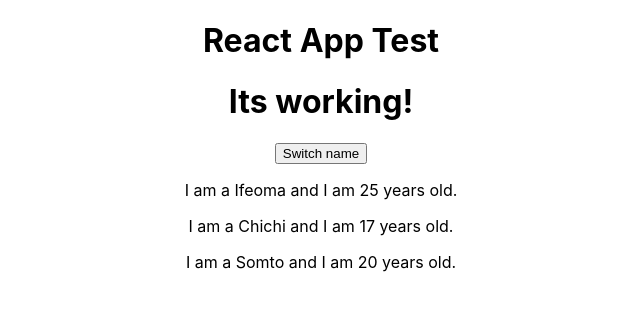
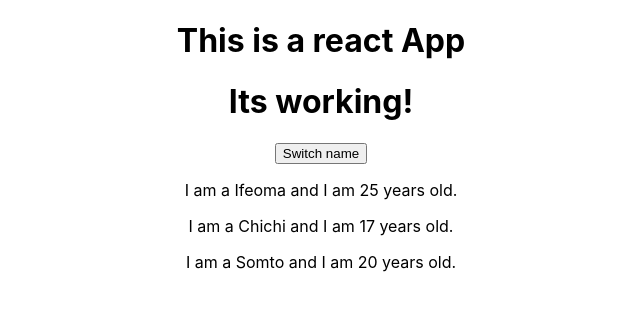
Before and after one commit to IfyN/order-a-burger, a React (Create React App) app: page / in a window 1280 px wide. Shown: the top 310 px of the page, without its empty margins (319-959 px from the left). Built offline with nearby package versions, Linux system fonts and the light colour scheme.

Commit message:
chnaged texts in jsx

```diff
--- a/src/App.js
+++ b/src/App.js
@@ -12,6 +12,8 @@
   otherState: 'some value'
  });
 
+ console.log(personsState);
+
  const switchNameHandler = () => {
   //console.log('Was clicked');
   setPersonsState({
@@ -24,7 +26,7 @@
 }
   return (
     <div className="App">
-      <h1>React App Test</h1>
+      <h1>This is a react App</h1>
       <h1> Its working!</h1>
       <button onClick={switchNameHandler}> Switch name</button>
       <Person name = {personsState.persons[0].name} age = {personsState.persons[0].age}/>
```
